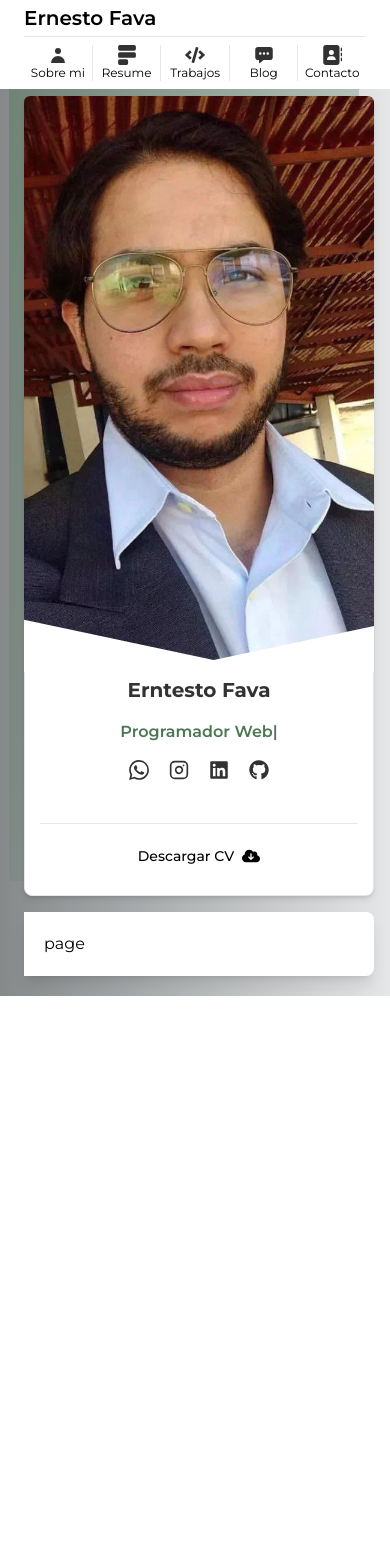
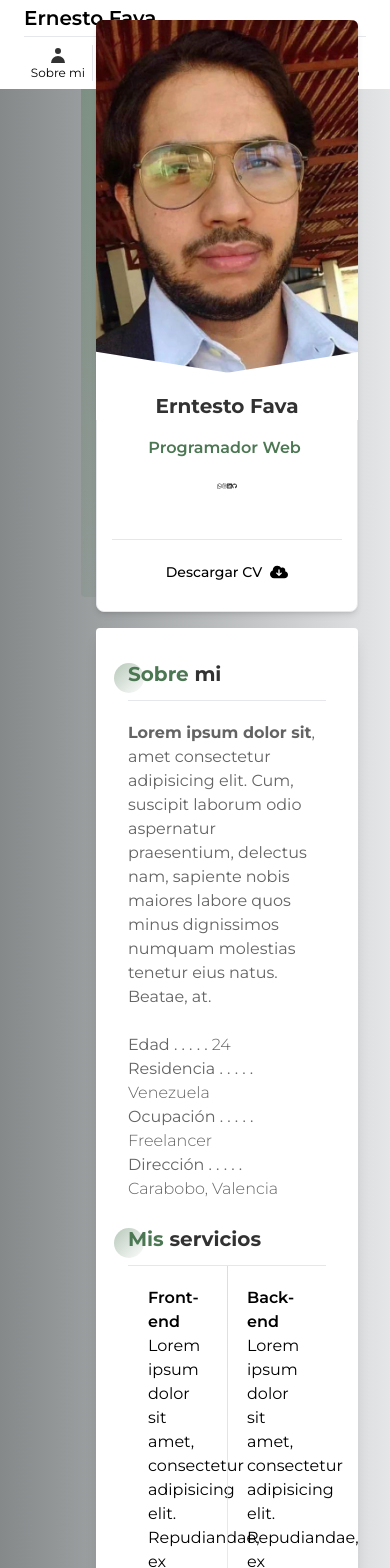
Before and after one commit to Erny23/portafolio, a Next.js app: page / in a window 390 px wide. Shown: the top 1568 px of the page. Before the commit the page ends 996 px from the top, so only its background shows below. Built offline with nearby package versions, Linux system fonts and the light colour scheme.

Commit message:
Ajustes de responsividad no terminados

```diff
--- a/app/globals.css
+++ b/app/globals.css
@@ -6,6 +6,29 @@
   --foreground-rgb: 0, 0, 0;
   --background-start-rgb: 133, 137, 138;
   --background-end-rgb: 229, 230, 232;
+}
+
+/*barras de scroll*/
+::-webkit-scrollbar {
+  width: 6px;
+  background-color: transparent;
+}
+
+/* fondo de barra de scroll */
+::-webkit-scrollbar-track {
+  box-shadow: none;
+  background-color: transparent;
+}
+
+/* barra para scroll */
+::-webkit-scrollbar-thumb {
+  background-color: rgba(0, 0, 0, 0.5);
+  border-radius: 6px;
+}
+
+/* hover de para barra de scroll */
+::-webkit-scrollbar-thumb:hover {
+  background-color: rgba(0, 0, 0, 0.6);
 }
 
 /*Fondo degradado*/
@@ -21,13 +44,13 @@ body {
 }
 
 /*Centrado de contenido*/
-#page {
+/*#page {
   position: relative;
   height: 100vh;
   width: 100%;
   justify-content: center;
   align-items: center;
-}
+}*/
 
 /*Ajustes de estilo para sidebar de escritorio*/
 #sidebar div {
@@ -56,11 +79,11 @@ body {
   position: absolute;
   background: #ffffff;
   left: -25%;
-  bottom: -65%;
+  bottom: -56%;
   width: 100%;
   height: 70%;
   transform: rotate(12deg);
-  -webkit-transform: rotate(12deg);
+  -webkit-transform: rotate(9deg);
 }
 
 #profilePhoto::after {
@@ -69,9 +92,50 @@ body {
   background: #ffffff;
   left: auto;
   right: -25%;
-  bottom: -66%;
+  bottom: -56%;
   width: 100%;
   height: 70%;
   transform: rotate(-12deg);
-  -webkit-transform: rotate(-12deg);
+  -webkit-transform: rotate(-9deg);
 }
+
+/*Decorado de titulos*/
+.title::before {
+  content: "";
+  position: absolute;
+  margin-top: 0.2rem;
+  margin-left: -0.9rem;
+  width: 30px;
+  height: 30px;
+  background: linear-gradient(135deg, rgba(76, 119, 83, 0.4) 0%, rgba(76, 119, 83, 0.01) 100%);
+  border-radius: 30px;
+}
+
+#servicios::before {
+  content: "";
+  position: absolute;
+  left: 50%;
+  width: 1px;
+  height: 50%;
+  background: radial-gradient(ellipse at top, #dddddd 0%, rgba(255, 255, 255, 0) 70%);
+}
+
+/*@media screen and (min-width: 768px) {
+  #profilePhoto::before {
+    bottom: -54%;
+  }
+
+  #profilePhoto::after {
+    bottom: -54%;
+  }
+}
+
+@media screen and (min-width: 1024px) {
+  #profilePhoto::before {
+    bottom: -66%;
+  }
+
+  #profilePhoto::after {
+    bottom: -66%;
+  }
+}*/
--- a/app/interface/card.tsx
+++ b/app/interface/card.tsx
@@ -10,11 +10,11 @@ import Subtitle from "../components/subtitle";
 export default function CardComp() {
     return (
         <div id="profile" className="relative text-center z-40">
-            <Card className="w-full h-[50rem] md:h-[37rem] lg:h-[46rem] lg:max-w-md">
-                <div id="profilePhoto" className="absolute top-0 left-0 rounded-t-md overflow-hidden w-full h-[36rem] bg-cover bg-top bg-no-repeat md:bg-top md:h-[25rem] md:bg-[length:22rem] lg:h-[30rem] lg:max-w-md lg:bg-cover" style={{backgroundImage: `url("/imagenPerfil.jpg")`}}></div>
-                <h5 className="text-xl text-[#323232] font-bold mt-[29rem] md:mt-[20rem] lg:mt-[23rem]">Erntesto Fava</h5>
+            <Card className="w-full h-[37rem] lg:h-[42rem] lg:max-w-md">
+                <div id="profilePhoto" className="absolute top-0 left-0 rounded-t-md overflow-hidden w-full h-[25rem] bg-[length:22rem] bg-top bg-no-repeat z-10 lg:max-w-md" style={{backgroundImage: `url("/imagenPerfil.jpg")`}}></div>
+                <h5 className="text-xl text-[#323232] font-bold mt-[16rem] z-30 lg:mt-[12rem]">Erntesto Fava</h5>
                 <Subtitle />
-                <div className="flex justify-between px-20 lg:px-24">
+                <div className="flex justify-between px-24 sm:px-32 lg:px-24">
                     <SiWhatsapp className="text-xl text-[#323232] hover:text-[#4c7753] lg:text-2xl" />
                     <FiInstagram className="text-xl text-[#323232] hover:text-[#4c7753] lg:text-2xl" />
                     <FaLinkedin className="text-xl text-[#323232] hover:text-[#4c7753] lg:text-2xl" />
--- a/app/interface/info.tsx
+++ b/app/interface/info.tsx
@@ -5,11 +5,12 @@ import { motion } from "framer-motion"
 export default function Info( {children} : Readonly<{children: React.ReactNode}> ) {
     return (
         <>
+            <section className="relative block overflow-auto bg-white w-auto h-auto top-0 left-0 mt-4 p-8 pb-0 rounded shadow-lg z-30 lg:hidden">{children}</section>
             <motion.section
             initial={{ x: -300 , opacity: 0.2}}
             animate={{ x: 0, opacity: 1 }}
             transition={{ duration: 0.5 }} id="content"
-            className="right-[-12rem] bg-white rounded-r-lg shadow-lg w-full z-30 md:my-3">
+            className="relative hidden overflow-auto bg-white w-auto h-auto top-0 left-0 mt-4 p-8 pb-0 rounded shadow-lg z-30 lg:absolute lg:block lg:top-8 lg:left-[33.5rem] lg:bottom-0 lg:mt-0 lg:rounded-r">
                 {children}
             </motion.section>
         </>
--- a/app/interface/sidebar.tsx
+++ b/app/interface/sidebar.tsx
@@ -9,7 +9,7 @@ import { FaAddressBook } from "react-icons/fa6";
 
 export default function SidebarComp() {
     return (
-        <Sidebar id="sidebar" className='my-5 mt-12 w-fit h-fit hidden xs:block md:my-0 md:mt-12'>
+        <Sidebar id="sidebar" className='fixed w-fit h-fit my-4 ms-[-5.6rem] mt-0 left-auto float-left z-[100] hidden xs:block md:my-0 lg:mt-8 lg:relative lg:ms-0 lg:me-2 ls:left-0'>
             <Sidebar.Items>
                 <Sidebar.ItemGroup className="divide-y">
                     <Sidebar.Item className="flex-col px-0 pb-0 text-xs" href="/">
--- a/app/layout.tsx
+++ b/app/layout.tsx
@@ -17,25 +17,23 @@ export default function RootLayout( {children} : Readonly<{children: React.React
   return (
     <html lang="es">
       <body className={`${monserrat.className}`}>
-        <div id="page" className="block md:flex">
-          <div className="container mx-auto px-4 flex flex-row lg:px-12">
-            <header className="me-2 z-30">
+        <div id="page" className="relative block h-auto w-full h-auto lg:flex lg:h-[100vh] lg:justify-center lg:items-center">
+          <div className="relative mx-auto ps-24 pe-8 py-5 top-0 left-0 w-auto h-auto max-w-[700px] max-h-[initial] transition-all lg:my-[8vh] lg:mx-[6vw] lg:px-0 lg:max-w-[1268px] lg:max-h-[674px] lg:w-full lg:h-[84vh]">
+            <header>
               <SidebarMovil />
               <SidebarComp />
             </header>
-            <main className="w-full my-5 mt-[6rem] xs:mt-5">
-              <div className="grid grid-cols-1 gap-4 justify-center md:gap-0 md:grid-cols-2 xl:grid-cols-[28rem_minmax(0rem,_1fr)_0rem]">
-                <section id="profileCard" className="relative float-left h-fit">
-                  <CardComp />
-                </section>
-                <Info>
-                  {children}
-                </Info>
-              </div>
+            <main>
+              <section id="profileCard" className="relative float-none w-auto h-auto lg:w-[28rem] lg:h-full lg:float-left">
+                <CardComp />
+              </section>
+              <Info>
+                {children}
+              </Info>
             </main>
           </div>
         </div>
       </body>
     </html>
-  );
+  )
 }
--- a/app/page.tsx
+++ b/app/page.tsx
@@ -1,7 +1,59 @@
-import Image from "next/image";
-
 export default function Home() {
   return (
-    <div className="m-5">page</div>
+    <div>
+      <div className="pb-3 border-b">
+        <h1 className="title text-xl text-[#323232] font-bold">
+          <span className="text-[#4c7753]">Sobre</span> mi
+        </h1>
+      </div>
+      <div className="mt-5 text-[#646464]">
+        <p>
+          <strong>Lorem ipsum dolor sit</strong>, amet consectetur adipisicing elit. Cum, suscipit laborum odio aspernatur praesentium, delectus nam, sapiente nobis maiores labore quos minus dignissimos numquam molestias tenetur eius natus. Beatae, at.
+        </p>
+      </div>
+      <br />
+      <div>
+        <ul className="text-[#646464] text-base font-light">
+          <li>
+            <strong>Edad . . . . .</strong> 24
+          </li>
+          <li>
+            <strong>Residencia . . . . .</strong> Venezuela
+          </li>
+          <li>
+            <strong>Ocupación . . . . .</strong> Freelancer
+          </li>
+          <li>
+            <strong>Dirección . . . . .</strong> Carabobo, Valencia
+          </li>
+        </ul>
+      </div>
+      <br />
+      <div>
+        <div className="pb-3">
+          <h1 className="title text-xl text-[#323232] font-bold">
+            <span className="text-[#4c7753]">Mis</span> servicios
+          </h1>
+        </div>
+        <div id="servicios" className="border-t">
+          <div className="w-[50%] p-5 inline-block">
+            <h5 className="font-semibold">Front-end</h5>
+            <p>Lorem ipsum dolor sit amet, consectetur adipisicing elit. Repudiandae, ex aliquid dolore cumque minima beatae deserunt illo.</p>
+          </div>
+          <div className="w-[50%] p-5 inline-block">
+            <h5 className="font-semibold">Back-end</h5>
+            <p>Lorem ipsum dolor sit amet, consectetur adipisicing elit. Repudiandae, ex aliquid dolore cumque minima beatae deserunt illo.</p>
+          </div>
+          <div className="w-[50%] p-5 inline-block">
+            <h5 className="font-semibold">WordPress</h5>
+            <p>Lorem ipsum dolor sit amet, consectetur adipisicing elit. Repudiandae, ex aliquid dolore cumque minima beatae deserunt illo.</p>
+          </div>
+          <div className="w-[50%] p-5 inline-block">
+            <h5 className="font-semibold">WordPress Security</h5>
+            <p>Lorem ipsum dolor sit amet, consectetur adipisicing elit. Repudiandae, ex aliquid dolore cumque minima beatae deserunt illo.</p>
+          </div>
+        </div>
+      </div>
+    </div>
   );
 }
```
Also changed, not shown: public/imagenPerfil.jpg.
